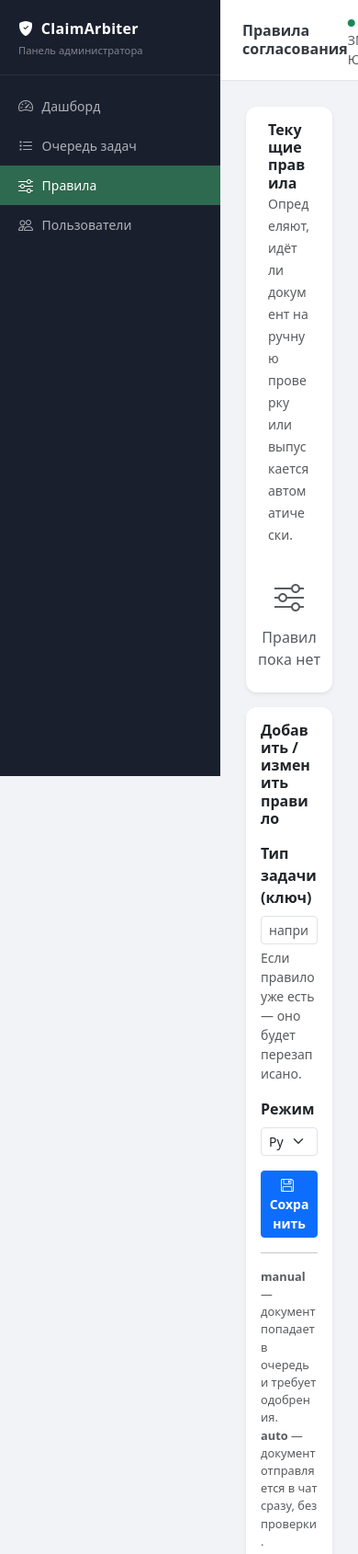
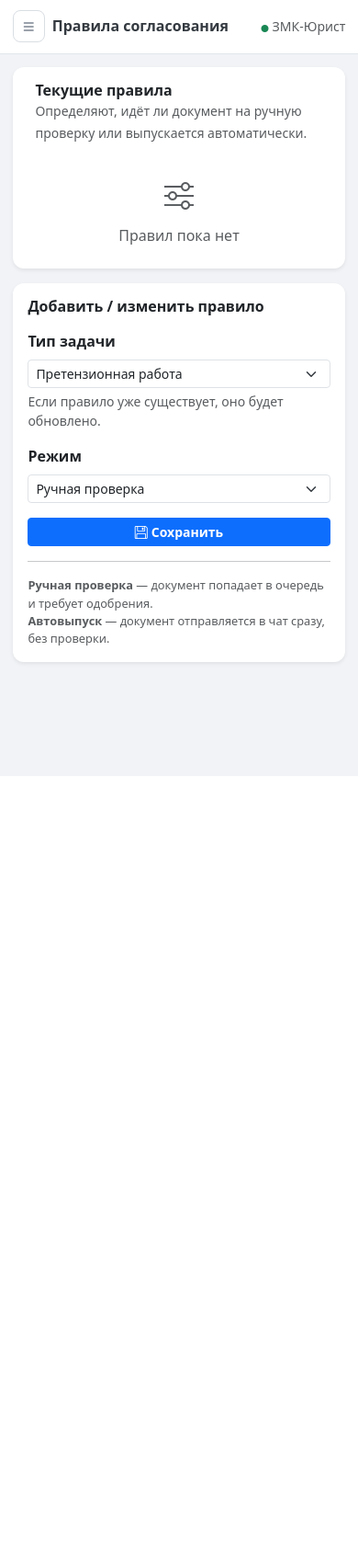
Before and after one commit to yunistlt/ClaimArbiter, a FastAPI app: template src/web/templates/rules.html in a window 390 px wide; the page is wider, and only the part inside the window is pictured. Shown: the top 1690 px of that part at 92% size. After the commit the page ends 844 px from the top of that part, so only its background shows below. Run offline with FastAPI, Linux system fonts and the light colour scheme; the template is opened without the code that fills it, so the values that code supplies are empty; some libraries are stand-ins or nearby versions.

Commit message:
Enforce Russian-only UX and add mobile-ready admin layout

```diff
--- a/src/config.py
+++ b/src/config.py
@@ -29,3 +29,8 @@ if not LAWYER_REVIEWER_IDS:
 AUTO_ALLOW_PRIVATE_USERS = os.getenv("AUTO_ALLOW_PRIVATE_USERS", "1").strip().lower() in [
     "1", "true", "yes", "on"
 ]
+
+# Строгое языковое правило: все пользовательские ответы и интерфейсы должны быть на русском языке.
+STRICT_RUSSIAN_ONLY = os.getenv("STRICT_RUSSIAN_ONLY", "1").strip().lower() in [
+	"1", "true", "yes", "on"
+]
--- a/src/web/app.py
+++ b/src/web/app.py
@@ -130,6 +130,17 @@ ROLE_CHOICES = [
     "accountant",
     "employee",
 ]
+
+ROLE_LABELS_RU = {
+    "ceo": "Директор",
+    "head_of_legal": "Руководитель юридического отдела",
+    "lawyer": "Юрист",
+    "sales": "Продажи",
+    "procurement": "Снабжение",
+    "warehouse": "Склад",
+    "accountant": "Бухгалтерия",
+    "employee": "Сотрудник",
+}
 
 
 def human_task_type(value: str) -> str:
@@ -509,6 +520,7 @@ async def users_list(
             "chats": chats,
             "success": success,
             "role_choices": ROLE_CHOICES,
+            "role_labels": ROLE_LABELS_RU,
         },
     )
 
--- a/src/web/templates/base.html
+++ b/src/web/templates/base.html
@@ -3,7 +3,7 @@
 <head>
   <meta charset="utf-8">
   <meta name="viewport" content="width=device-width, initial-scale=1">
-  <title>{% block title %}ClaimArbiter Admin{% endblock %}</title>
+  <title>{% block title %}ЗМК-Юрист — Панель администратора{% endblock %}</title>
   <link href="https://cdn.jsdelivr.net/npm/bootstrap@5.3.3/dist/css/bootstrap.min.css" rel="stylesheet">
   <link href="https://cdn.jsdelivr.net/npm/bootstrap-icons@1.11.3/font/bootstrap-icons.min.css" rel="stylesheet">
   <style>
@@ -14,7 +14,7 @@
       --accent: #2d6a4f;
     }
 
-    body { background: #f1f3f6; }
+    body { background: #f1f3f6; overflow-x: hidden; }
 
     /* Sidebar */
     #sidebar {
@@ -25,6 +25,8 @@
       top: 0; left: 0;
       display: flex;
       flex-direction: column;
+      z-index: 1030;
+      transition: transform .22s ease;
     }
 
     #sidebar .brand {
@@ -116,6 +118,57 @@
 
     /* Alert override */
     .flash { border-radius: .5rem; }
+
+    #sidebarBackdrop {
+      display: none;
+      position: fixed;
+      inset: 0;
+      background: rgba(0, 0, 0, .35);
+      z-index: 1020;
+    }
+
+    #mobileMenuBtn {
+      display: none;
+      border: 1px solid #d9dee3;
+      background: #fff;
+      color: #334155;
+      border-radius: .5rem;
+      width: 2.2rem;
+      height: 2.2rem;
+      align-items: center;
+      justify-content: center;
+    }
+
+    @media (max-width: 991.98px) {
+      #sidebar {
+        transform: translateX(-100%);
+      }
+
+      #sidebar.open {
+        transform: translateX(0);
+      }
+
+      #sidebarBackdrop.show {
+        display: block;
+      }
+
+      #main {
+        margin-left: 0;
+        width: 100%;
+      }
+
+      #topbar {
+        padding: .7rem .85rem;
+      }
+
+      #content {
+        padding: .9rem;
+      }
+
+      #mobileMenuBtn {
+        display: inline-flex;
+      }
+    }
   </style>
   {% block head %}{% endblock %}
 </head>
@@ -124,7 +177,7 @@
 <!-- Sidebar -->
 <div id="sidebar">
   <div class="brand">
-    <h5><i class="bi bi-shield-fill-check me-1"></i> ClaimArbiter</h5>
+    <h5><i class="bi bi-shield-fill-check me-1"></i> ЗМК-Юрист</h5>
     <small>Панель администратора</small>
   </div>
   <nav>
@@ -142,11 +195,17 @@
     </a>
   </nav>
 </div>
+<div id="sidebarBackdrop"></div>
 
 <!-- Main -->
 <div id="main">
   <div id="topbar">
-    <h6>{% block page_title %}{% endblock %}</h6>
+    <div class="d-flex align-items-center gap-2">
+      <button id="mobileMenuBtn" type="button" aria-label="Открыть меню">
+        <i class="bi bi-list"></i>
+      </button>
+      <h6>{% block page_title %}{% endblock %}</h6>
+    </div>
     <small class="text-muted"><i class="bi bi-circle-fill text-success me-1" style="font-size:.5rem"></i>ЗМК-Юрист</small>
   </div>
   <div id="content">
@@ -155,6 +214,40 @@
 </div>
 
 <script src="https://cdn.jsdelivr.net/npm/bootstrap@5.3.3/dist/js/bootstrap.bundle.min.js"></script>
+<script>
+  (function () {
+    const btn = document.getElementById('mobileMenuBtn');
+    const sidebar = document.getElementById('sidebar');
+    const backdrop = document.getElementById('sidebarBackdrop');
+
+    if (!btn || !sidebar || !backdrop) return;
+
+    const close = () => {
+      sidebar.classList.remove('open');
+      backdrop.classList.remove('show');
+    };
+
+    const open = () => {
+      sidebar.classList.add('open');
+      backdrop.classList.add('show');
+    };
+
+    btn.addEventListener('click', () => {
+      if (sidebar.classList.contains('open')) {
+        close();
+      } else {
+        open();
+      }
+    });
+
+    backdrop.addEventListener('click', close);
+    window.addEventListener('resize', () => {
+      if (window.innerWidth > 991) {
+        close();
+      }
+    });
+  })();
+</script>
 {% block scripts %}{% endblock %}
 </body>
 </html>
--- a/src/web/templates/dashboard.html
+++ b/src/web/templates/dashboard.html
@@ -1,6 +1,6 @@
 {% extends "base.html" %}
 
-{% block title %}Дашборд — ClaimArbiter Admin{% endblock %}
+{% block title %}Дашборд — ЗМК-Юрист{% endblock %}
 {% block page_title %}Дашборд{% endblock %}
 
 {% block content %}
--- a/src/web/templates/queue.html
+++ b/src/web/templates/queue.html
@@ -1,6 +1,6 @@
 {% extends "base.html" %}
 
-{% block title %}Очередь задач — ClaimArbiter Admin{% endblock %}
+{% block title %}Очередь задач — ЗМК-Юрист{% endblock %}
 {% block page_title %}Очередь задач{% endblock %}
 
 {% block content %}
@@ -43,7 +43,7 @@
             <th style="width:4rem; padding-left:1.25rem">#</th>
             <th>Тип задачи</th>
             <th>Запросил</th>
-            <th>Чат ID</th>
+            <th>Идентификатор чата</th>
             <th>Статус</th>
             <th>Создана</th>
             <th style="width:3rem"></th>
--- a/src/web/templates/rules.html
+++ b/src/web/templates/rules.html
@@ -1,6 +1,6 @@
 {% extends "base.html" %}
 
-{% block title %}Правила согласования — ClaimArbiter Admin{% endblock %}
+{% block title %}Правила согласования — ЗМК-Юрист{% endblock %}
 {% block page_title %}Правила согласования{% endblock %}
 
 {% block content %}
@@ -28,7 +28,6 @@
             <thead style="background:#f8f9fa">
               <tr>
                 <th style="padding-left:1.25rem">Тип задачи</th>
-                <th>Ключ</th>
                 <th>Режим</th>
                 <th style="width:5rem"></th>
               </tr>
@@ -37,7 +36,6 @@
               {% for rule in rules %}
               <tr>
                 <td style="padding-left:1.25rem">{{ rule.task_type | human_task_type }}</td>
-                <td><code style="font-size:.8rem">{{ rule.task_type }}</code></td>
                 <td>
                   {% if rule.mode == 'manual' %}
                     <span class="badge badge-pending px-2 py-1">{{ rule.mode | mode_ru }}</span>
@@ -76,18 +74,14 @@
         <h6 class="fw-semibold mb-3">Добавить / изменить правило</h6>
         <form method="post" action="/rules/save">
           <div class="mb-3">
-            <label class="form-label form-label-sm fw-semibold">Тип задачи (ключ)</label>
-            <input type="text" name="task_type" class="form-control form-control-sm"
-                   placeholder="например: document_drafting" required
-                   list="task_type_hints">
-            <datalist id="task_type_hints">
-              <option value="claim_processing">
-              <option value="claim">
-              <option value="document_drafting">
-              <option value="legal_advice">
-              <option value="consultation">
-            </datalist>
-            <div class="form-text">Если правило уже есть — оно будет перезаписано.</div>
+            <label class="form-label form-label-sm fw-semibold">Тип задачи</label>
+            <select name="task_type" class="form-select form-select-sm" required>
+              <option value="claim_processing">Претензионная работа</option>
+              <option value="document_drafting">Подготовка документа</option>
+              <option value="legal_advice">Юридическая консультация (развернутая)</option>
+              <option value="consultation">Юридическая консультация</option>
+            </select>
+            <div class="form-text">Если правило уже существует, оно будет обновлено.</div>
           </div>
           <div class="mb-3">
             <label class="form-label form-label-sm fw-semibold">Режим</label>
@@ -103,8 +97,8 @@
 
         <hr class="my-3">
         <p class="text-muted mb-0" style="font-size:.8rem">
-          <strong>manual</strong> — документ попадает в очередь и требует одобрения.<br>
-          <strong>auto</strong> — документ отправляется в чат сразу, без проверки.
+          <strong>Ручная проверка</strong> — документ попадает в очередь и требует одобрения.<br>
+          <strong>Автовыпуск</strong> — документ отправляется в чат сразу, без проверки.
         </p>
       </div>
     </div>
--- a/src/web/templates/task.html
+++ b/src/web/templates/task.html
@@ -1,6 +1,6 @@
 {% extends "base.html" %}
 
-{% block title %}Задача #{{ task.id }} — ClaimArbiter Admin{% endblock %}
+{% block title %}Задача #{{ task.id }} — ЗМК-Юрист{% endblock %}
 {% block page_title %}Задача #{{ task.id }}{% endblock %}
 
 {% block content %}
@@ -36,10 +36,10 @@
           <dt class="col-5 text-muted fw-normal">Запросил</dt>
           <dd class="col-7">{{ task.requester_name }}</dd>
 
-          <dt class="col-5 text-muted fw-normal">User ID</dt>
+          <dt class="col-5 text-muted fw-normal">Идентификатор пользователя</dt>
           <dd class="col-7"><code>{{ task.requester_user_id }}</code></dd>
 
-          <dt class="col-5 text-muted fw-normal">Чат ID</dt>
+          <dt class="col-5 text-muted fw-normal">Идентификатор чата</dt>
           <dd class="col-7"><code>{{ task.chat_id }}</code></dd>
 
           <dt class="col-5 text-muted fw-normal">Статус</dt>
```
Also changed, not shown: src/agents/clerk.py (+14 -2 lines), src/agents/engineer.py (+14 -3 lines), src/agents/lawyer.py (+13 -1 lines), src/bot/handlers/documents.py (+40 -5 lines), src/web/templates/users.html (+7 -7 lines).
